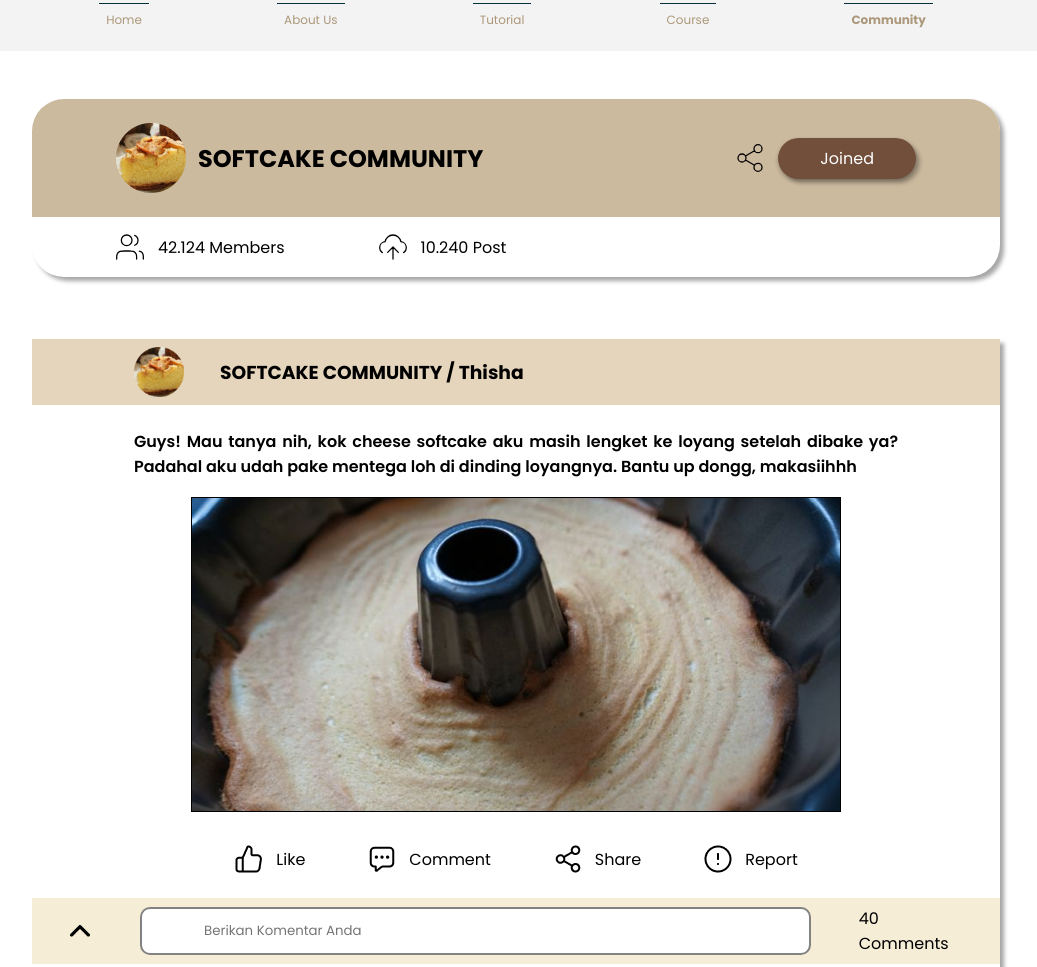
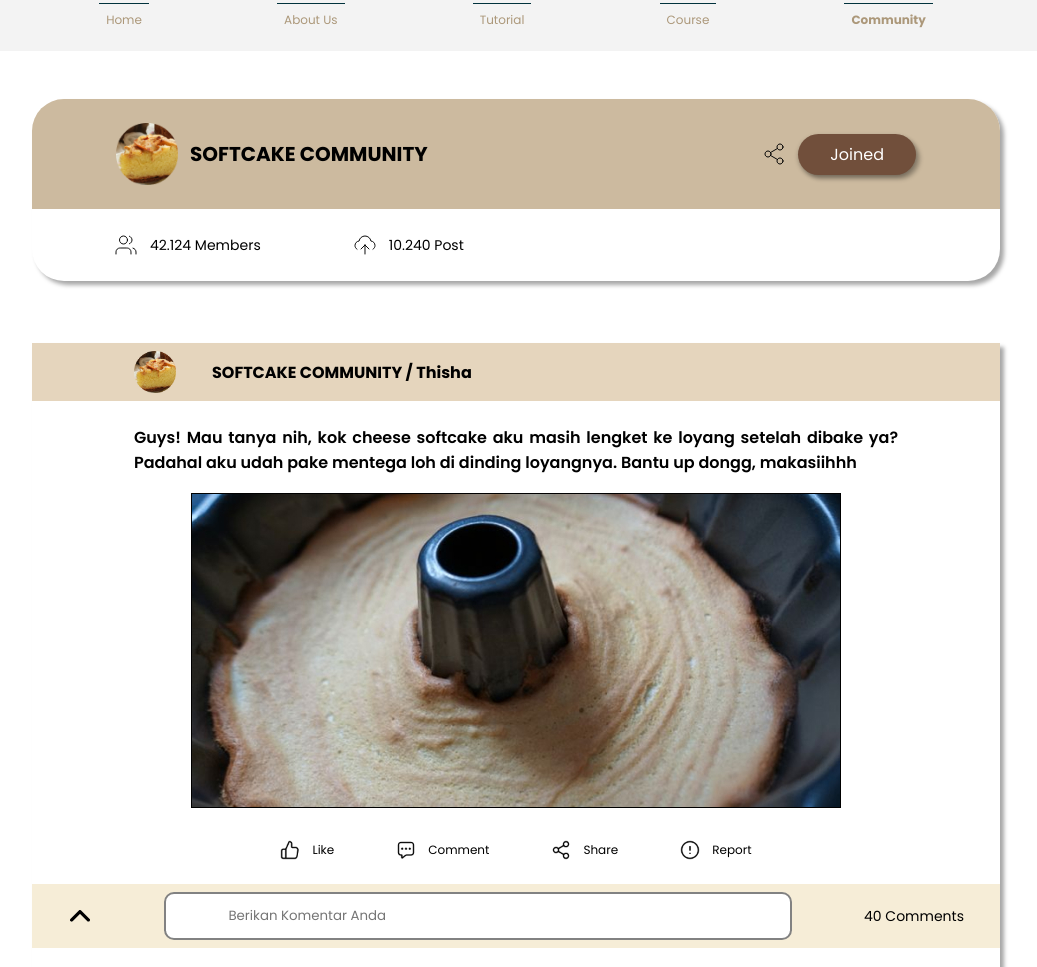
Before and after one commit to Mifaki/AmourBake.2.0, a plain HTML site: page community-detail.html in a window 1280 px wide. Shown: the part 86-1053 px from the top of the page, without its empty margins (124-1161 px from the left). Drawn offline with Linux system fonts and the light colour scheme.

Commit message:
`fix`: Scale Down Sizing in Community Detail

```diff
--- a/styles/community-detail.css
+++ b/styles/community-detail.css
@@ -21,9 +21,18 @@
   gap: 12px;
 }
 
+.top-img {
+  width: 62px;
+  height: 62px
+}
+
+.top-row > h2 {
+  font-size: 20px;
+}
+
 .icon {
-  width: 32px;
-  height: 32px;
+  width: 24px;
+  height: 24px;
   aspect-ratio: 1/1;
 }
 
@@ -31,7 +40,7 @@
   color: white;
   border-radius: 99999px;
   background: #714f3b;
-  padding: 8px 42px;
+  padding: 8px 32px;
   box-shadow: 0px 2px 4px 0px rgba(0, 0, 0, 0.25),
     4px 4px 4px 0px rgba(0, 0, 0, 0.25);
 }
@@ -40,7 +49,7 @@
   display: flex;
   align-items: center;
   gap: 92px;
-  padding: 14px 82px;
+  padding: 24px 82px;
   border-radius: 0px 0px 32px 32px;
 }
 
@@ -48,6 +57,7 @@
   display: flex;
   align-items: center;
   gap: 12px;
+  font-size: 14px;
 }
 
 .topics-container {
@@ -74,8 +84,13 @@
 
 .topic-header > img,
 .reply-header > img {
-  width: 50px;
-  height: 50px;
+  width: 42px;
+  height: 42px;
+}
+
+.topic-header > h3,
+.reply-header > h3  {
+  font-size: 16px
 }
 
 .topic-content,
@@ -85,6 +100,11 @@
   gap: 18px;
   padding: 24px 102px;
   text-align: justify;
+}
+
+.topic-reply-container,
+.short-topic-content > p {
+  font-size: 14px;
 }
 
 .topic-asset {
@@ -105,21 +125,32 @@
 
 .topic-action,
 .reply-action {
+  font-size: 12px;
   display: flex;
   align-items: center;
   gap: 12px;
 }
 
+.topic-action > img,
+.reply-action > img {
+  width: 20px
+}
+
 .topic-input {
   display: flex;
+  justify-content: space-between;
   align-items: center;
   gap: 48px;
   padding: 8px 36px;
   background-color: #f6edd7;
 }
 
+.topic-input > p {
+  font-size: 14px;
+}
+
 .comment-input {
-  width: 80%;
+  width: 70%;
   padding: 12px 62px;
   border-radius: 10px;
   border: 2px solid #828282;
@@ -149,17 +180,22 @@
 .arrow-container {
   display: flex;
   align-items: center;
-  gap: 4px;
-  font-size: 18px;
+  gap: 8px;
+  font-size: 14px;
+}
+
+.arrow-container > img {
+  width: 18px;
+  height: 18px;
 }
 
 .see-all {
   margin: auto;
   max-width: 226px;
   color: #fff;
-  font-size: 18px;
+  font-size: 16px;
   font-weight: 700;
-  padding: 16px 42px;
+  padding: 12px 32px;
   border-radius: 99999px;
   background: #714f3b;
   box-shadow: 0px 4px 4px 0px #411a03;
@@ -193,8 +229,8 @@
 
 @media only screen and (width <= 600px) {
   .top-img {
-    width: 50px;
-    height: 50px;
+    width: 42px;
+    height: 42px;
   }
 
   .top-row > img:not(.top-img),
```
